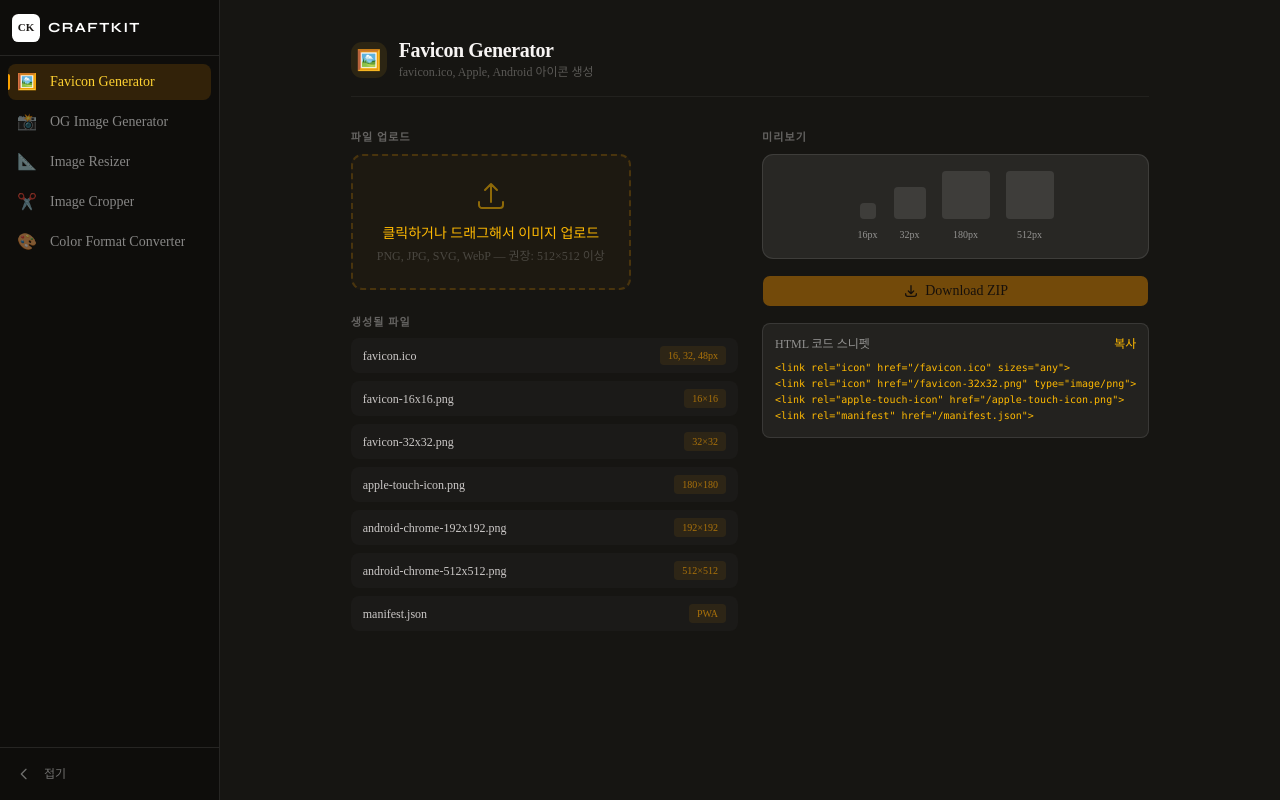
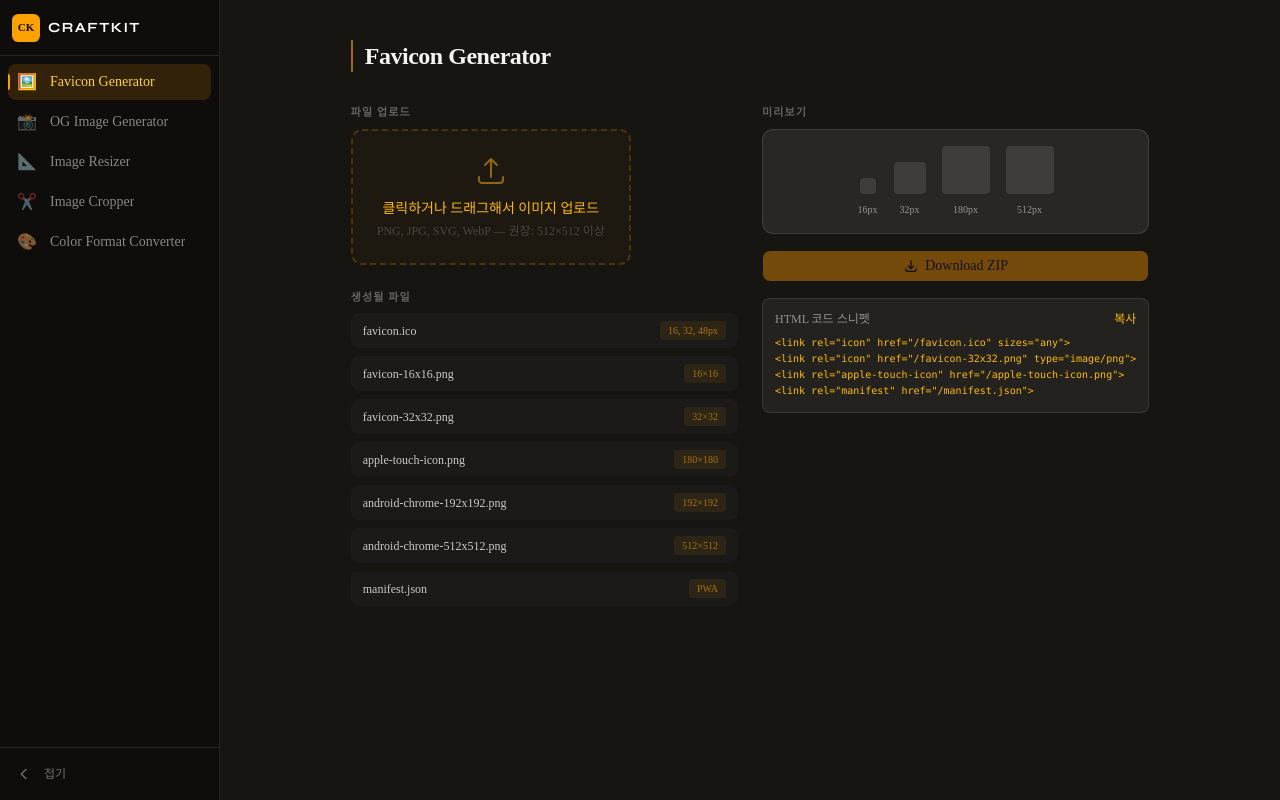
Before and after one commit to wjdxodbs/craftkit, a Next.js app: page /tools/favicon in a window 1280 px wide. Built offline with nearby package versions, Linux system fonts and the light colour scheme.

Commit message:
style: CK 로고 통일, 도구 페이지 헤더 선 스타일로 복원

```diff
--- a/src/shared/ui/ToolHeader.tsx
+++ b/src/shared/ui/ToolHeader.tsx
@@ -5,19 +5,10 @@ interface ToolHeaderProps {
   accentColor: string
 }
 
-export function ToolHeader({ icon, name, description, accentColor }: ToolHeaderProps) {
+export function ToolHeader({ name }: ToolHeaderProps) {
   return (
-    <div className="mb-8 flex items-center gap-3 border-b border-white/5 pb-4">
-      <div
-        className="flex h-9 w-9 items-center justify-center rounded-xl text-xl"
-        style={{ background: `${accentColor}18` }}
-      >
-        {icon}
-      </div>
-      <div>
-        <h1 className="text-xl font-bold leading-none text-foreground">{name}</h1>
-        <p className="mt-1 text-xs text-foreground/30">{description}</p>
-      </div>
-    </div>
+    <h1 className="mb-8 border-l-2 border-primary/60 pl-3 text-2xl font-bold text-foreground">
+      {name}
+    </h1>
   )
 }
--- a/src/views/home/ui/HomeView.tsx
+++ b/src/views/home/ui/HomeView.tsx
@@ -26,7 +26,7 @@ export function HomeView() {
       {/* Nav */}
       <nav className="flex items-center justify-between border-b border-white/10 px-6 py-4">
         <div className="flex items-center gap-2">
-          <span className="flex size-[18px] shrink-0 items-center justify-center rounded-md bg-primary text-[10px] font-black text-primary-foreground">
+          <span className="flex size-7 shrink-0 items-center justify-center rounded-md bg-primary text-[11px] font-black text-primary-foreground">
             CK
           </span>
           <span className="font-heading text-sm font-bold tracking-widest text-white">
--- a/src/widgets/sidebar/ui/Sidebar.tsx
+++ b/src/widgets/sidebar/ui/Sidebar.tsx
@@ -24,7 +24,7 @@ export function Sidebar() {
       {/* Logo */}
       <div className="flex h-14 items-center border-b border-white/10 px-3">
         <Link href="/" className="flex items-center gap-2 overflow-hidden">
-          <span className="flex size-7 shrink-0 items-center justify-center rounded-md bg-white text-[11px] font-bold text-stone-900">
+          <span className="flex size-7 shrink-0 items-center justify-center rounded-md bg-primary text-[11px] font-black text-primary-foreground">
             CK
           </span>
           <AnimatePresence initial={false}>
```
